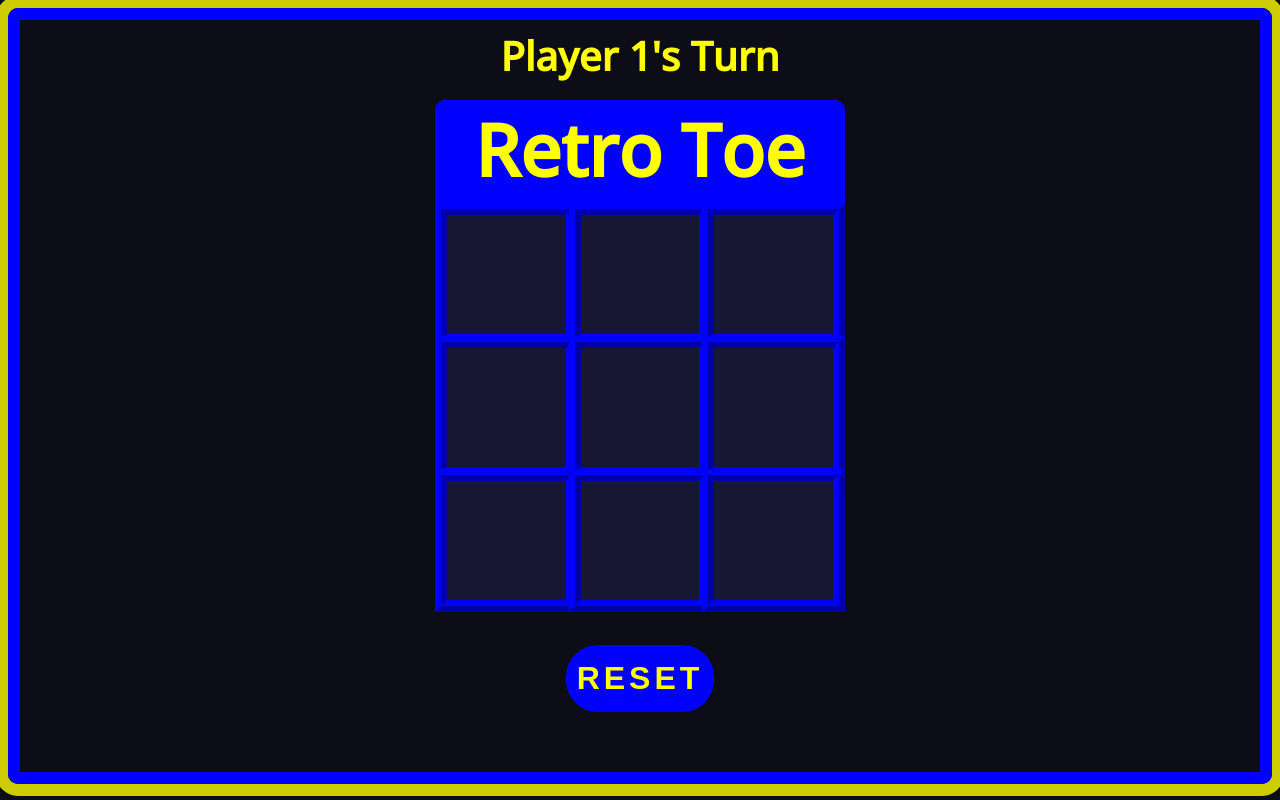
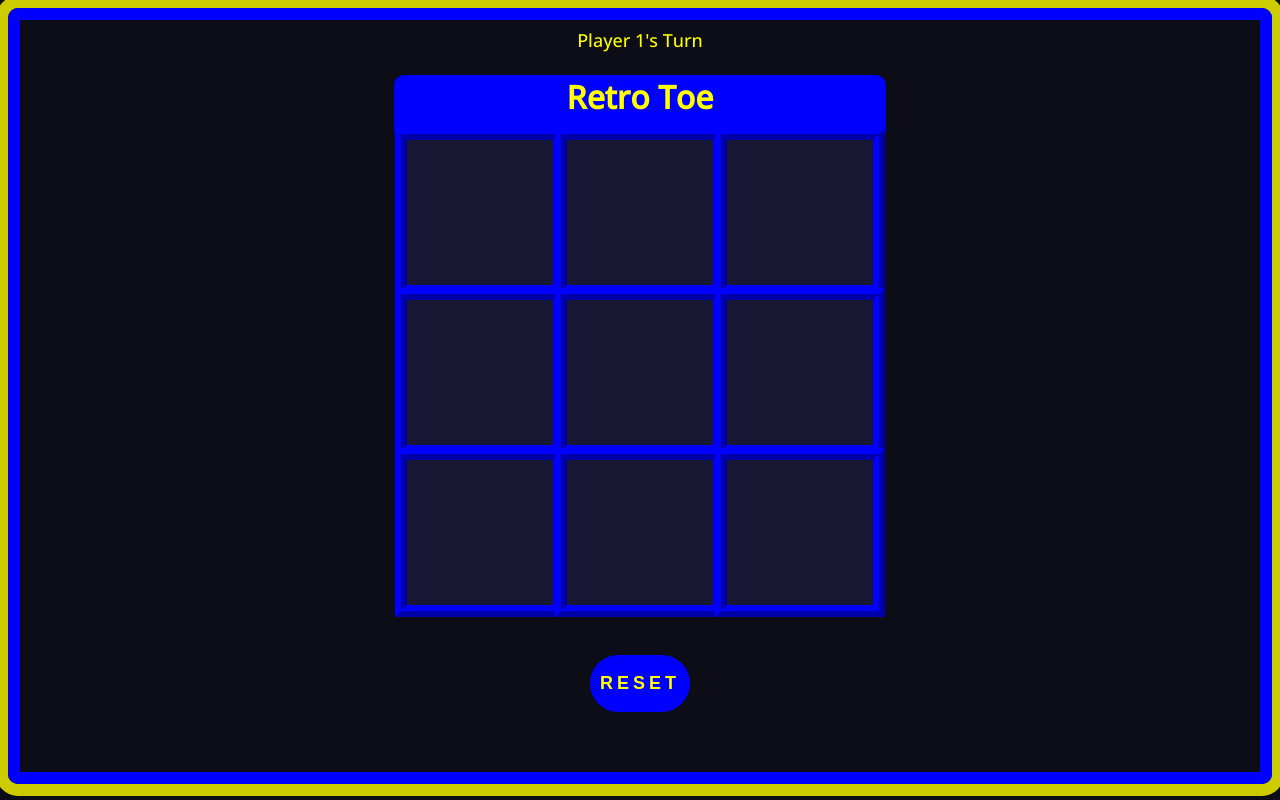
Before and after one commit to bthol/Retro-Toe, a website: page index.html in a window 1280 px wide. Drawn offline with nearby package versions, Linux system fonts and the light colour scheme.

Commit message:
smaller text

```diff
--- a/index.html
+++ b/index.html
@@ -14,8 +14,8 @@
 <body>
   <div id="game-border">
     <div id="game-wrapper">
-      <h1 id='msg1'></h1>
-      <p class="title"><strong>Retro Toe</strong></p>
+      <p id='msg1'></p>
+      <h1 class="title">Retro Toe</h1>
       <section id="board">
         <div id="s0" class="h1, v1"><p></p></div>
         <div id="s1" class="h1, v2"><p></p></div>
--- a/style.css
+++ b/style.css
@@ -4,7 +4,7 @@
 
 body {
   background-color: rgb(13, 13, 23);
-  --boardSize: 50vmin;
+  --boardSize: 60vmin;
   color: rgb(255, 255, 0);
 }
 
@@ -21,15 +21,16 @@ body {
 .title {
   background-color: hsl(240, 100%, 50%);
   text-align: center;
-  font-size: 9vmin;
+  font-size: xx-large;
   border-radius: 10px 10px 0px 0px;
-  padding: 0vmin 5vmin;
+  padding: 0vmin .75vmin;
   margin: 0vmin;
+  width: var(--boardSize);
 }
 
 /* button */
 #btn1 {
-  font-size: 4vmin;
+  font-size: large;
   font-weight: 600;
   font-family: sans-serif;
   letter-spacing: .5vmin;
@@ -43,7 +44,7 @@ body {
 
 /* messages */
 #msg1 {
-  font-size: 5vmin;
+  font-size: large;
   margin: 8px 0px;
 }
 
```
